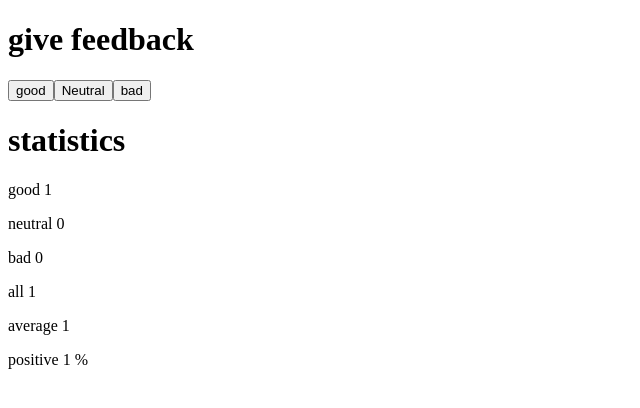
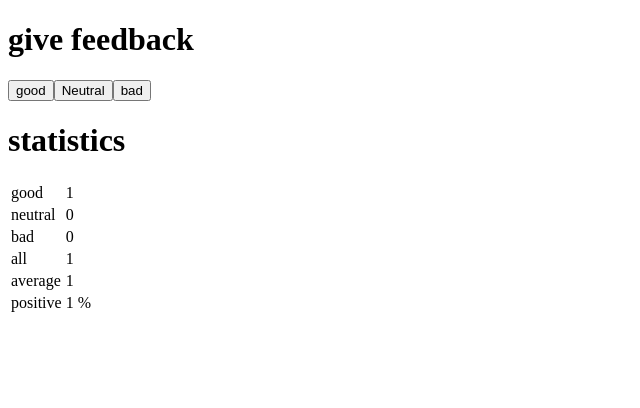
Before and after one commit to Matthew-Morris-dev/fullstackopen, a React (Create React App) app in the folder part1/unicafe/: page / in a window 1280 px wide. Both pictures are taken after a click on the button "good". Shown: the top 408 px of the page, without its empty margins (0-640 px from the left). Built offline with nearby package versions, Linux system fonts and the light colour scheme.

Commit message:
exercise 1.11

```diff
--- a/part1/unicafe/src/App.js
+++ b/part1/unicafe/src/App.js
@@ -6,9 +6,10 @@ const Button = ({ onClick, text }) => {
 
 const Statistic = ({ text, value }) => {
     return (
-        <p>
-            {text} {value}
-        </p>
+        <tr>
+            <td>{text}</td>
+            <td>{value}</td>
+        </tr>
     );
 };
 
@@ -17,12 +18,14 @@ const Statistics = (props) => {
         return (
             <div>
                 <h1>statistics</h1>
+                <table>
                     <Statistic text="good" value={props.stats.good} />
                     <Statistic text="neutral" value={props.stats.neutral} />
                     <Statistic text="bad" value={props.stats.bad} />
                     <Statistic text="all" value={props.stats.all} />
                     <Statistic text="average" value={props.stats.average} />
                     <Statistic text="positive" value={props.stats.positive + " %"} />
+                </table>
             </div>
         );
     } else {
```
Lines whose indentation alone changed are shown as unchanged.
